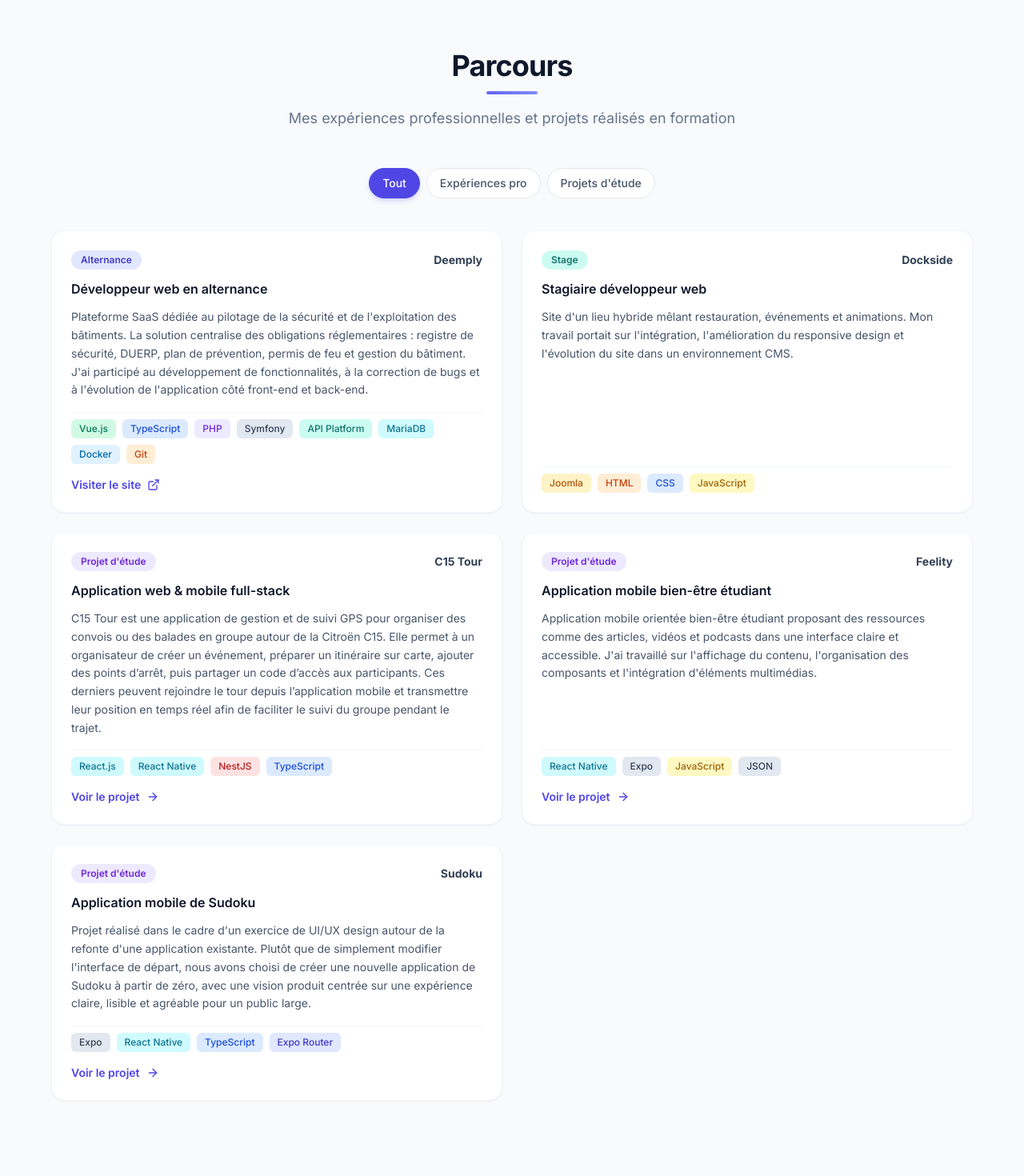
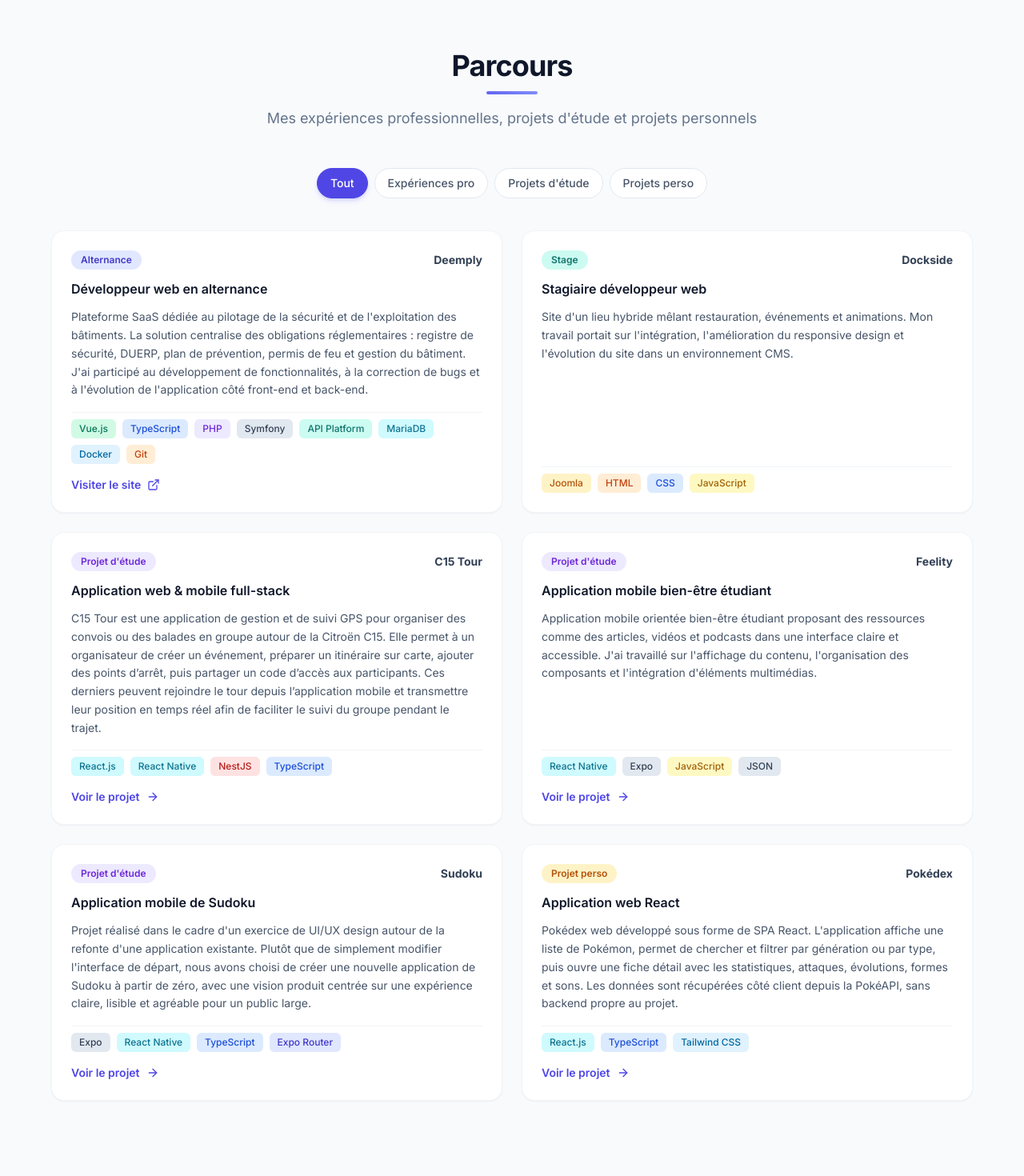
Before and after one commit to MaximeKiniffo/maxime-portfolio, a Vue app: page / in a window 1280 px wide. Shown: the part 2540-4010 px from the top of the page at 80% size. Built offline with nearby package versions, Linux system fonts and the light colour scheme.

Commit message:
add: personal projects filter and Pokédex project with type-based badge styling

```diff
--- a/src/components/sections/ExperienceSection.vue
+++ b/src/components/sections/ExperienceSection.vue
@@ -1,7 +1,7 @@
 <template>
   <section id="experience" class="section-padding bg-slate-50 dark:bg-slate-800/30">
     <div ref="sectionEl" class="container-max">
-      <SectionTitle subtitle="Mes expériences professionnelles et projets réalisés en formation">
+      <SectionTitle subtitle="Mes expériences professionnelles, projets d'étude et projets personnels">
         Parcours
       </SectionTitle>
 
@@ -9,7 +9,7 @@
       <div
         class="flex flex-wrap gap-2 mb-10 justify-center"
         role="tablist"
-        aria-label="Filtrer par type d'expérience"
+        aria-label="Filtrer le parcours"
       >
         <button
           v-for="f in filters"
@@ -114,7 +114,7 @@
   import { techClass } from '@/data/techStyles'
   import { safeExternalHref } from '@/utils/safeUrl'
 
-  type Filter = 'all' | 'pro' | 'study'
+  type Filter = 'all' | 'pro' | 'study' | 'personal'
 
   const sectionEl = ref<HTMLElement | null>(null)
   useSingleScrollAnimation(sectionEl)
@@ -125,13 +125,18 @@
     { key: 'all', label: 'Tout' },
     { key: 'pro', label: 'Expériences pro' },
     { key: 'study', label: "Projets d'étude" },
+    { key: 'personal', label: 'Projets perso' },
   ]
 
   const filtered = computed(() => {
     if (activeFilter.value === 'pro')
-      return experiences.filter((experience) => experience.type !== 'study')
+      return experiences.filter((experience) =>
+        ['alternance', 'stage'].includes(experience.type)
+      )
     if (activeFilter.value === 'study')
       return experiences.filter((experience) => experience.type === 'study')
+    if (activeFilter.value === 'personal')
+      return experiences.filter((experience) => experience.type === 'personal')
     return experiences
   })
 
@@ -139,12 +144,14 @@
     alternance: 'bg-primary-100 text-primary-700 dark:bg-primary-900/30 dark:text-primary-400',
     stage: 'bg-teal-100 text-teal-700 dark:bg-teal-900/30 dark:text-teal-400',
     study: 'bg-violet-100 text-violet-700 dark:bg-violet-900/30 dark:text-violet-400',
+    personal: 'bg-amber-100 text-amber-700 dark:bg-amber-900/30 dark:text-amber-400',
   }
 
   const typeLabel: Record<Experience['type'], string> = {
     alternance: 'Alternance',
     stage: 'Stage',
     study: "Projet d'étude",
+    personal: 'Projet perso',
   }
 
   function hasExperienceTarget(experience: Experience): boolean {
--- a/src/data/experiences.ts
+++ b/src/data/experiences.ts
@@ -8,7 +8,7 @@ export interface Experience {
   id: string
   company: string
   title: string
-  type: 'alternance' | 'stage' | 'study'
+  type: 'alternance' | 'stage' | 'study' | 'personal'
   description: string
   stack: string[]
   websiteUrl?: string
@@ -85,4 +85,20 @@ export const experiences: Experience[] = [
       "Construction d'une application mobile multiplateforme avec Expo, React Native, TypeScript et Expo Router",
     ],
   },
+  {
+    id: 'pokedex',
+    company: 'Pokédex',
+    title: 'Application web React',
+    type: 'personal',
+    description:
+      "Pokédex web développé sous forme de SPA React. L'application affiche une liste de Pokémon, permet de chercher et filtrer par génération ou par type, puis ouvre une fiche détail avec les statistiques, attaques, évolutions, formes et sons. Les données sont récupérées côté client depuis la PokéAPI, sans backend propre au projet.",
+    stack: ['React.js', 'TypeScript', 'Tailwind CSS'],
+    projectPage: true,
+    projectUrl: 'https://pokedex-react-maxime-kiniffo.netlify.app/',
+    projectHighlights: [
+      'Recherche et filtres par génération et par type',
+      'Fiches détail avec statistiques, attaques, évolutions, formes et sons',
+      'Récupération et cache des données PokéAPI côté client avec React Query',
+    ],
+  },
 ]
--- a/src/data/techStyles.ts
+++ b/src/data/techStyles.ts
@@ -13,6 +13,7 @@ const techColor: Record<string, string> = {
   JavaScript: 'bg-yellow-100 text-yellow-700 dark:bg-yellow-900/30 dark:text-yellow-500',
   'React Native': 'bg-cyan-100 text-cyan-700 dark:bg-cyan-900/30 dark:text-cyan-400',
   'React.js': 'bg-cyan-100 text-cyan-700 dark:bg-cyan-900/30 dark:text-cyan-400',
+  'Tailwind CSS': 'bg-sky-100 text-sky-700 dark:bg-sky-900/30 dark:text-sky-400',
   NestJS: 'bg-red-100 text-red-700 dark:bg-red-900/30 dark:text-red-400',
   Expo: 'bg-slate-200 text-slate-700 dark:bg-slate-700 dark:text-slate-300',
   'Expo Router': 'bg-indigo-100 text-indigo-700 dark:bg-indigo-900/30 dark:text-indigo-400',
--- a/src/views/ProjectDetailView.vue
+++ b/src/views/ProjectDetailView.vue
@@ -13,7 +13,10 @@
         <div class="space-y-8">
           <div>
             <span
-              class="inline-flex mb-4 text-xs font-semibold px-3 py-1 rounded-full bg-violet-100 text-violet-700 dark:bg-violet-900/30 dark:text-violet-400"
+              :class="[
+                'inline-flex mb-4 text-xs font-semibold px-3 py-1 rounded-full',
+                projectTypeBadgeClass,
+              ]"
             >
               {{ projectTypeLabel }}
             </span>
@@ -62,7 +65,7 @@
   import ProjectHighlights from '@/components/projects/ProjectHighlights.vue'
   import ProjectInfoAside from '@/components/projects/ProjectInfoAside.vue'
   import BaseButton from '@/components/ui/BaseButton.vue'
-  import { experiences } from '@/data/experiences'
+  import { experiences, type Experience } from '@/data/experiences'
 
   const route = useRoute()
   const router = useRouter()
@@ -78,10 +81,33 @@
 
   const projectImages = computed(() => project.value?.projectImages ?? [])
 
+  const projectTypeMeta: Record<Experience['type'], { label: string; className: string }> = {
+    alternance: {
+      label: 'Alternance',
+      className: 'bg-primary-100 text-primary-700 dark:bg-primary-900/30 dark:text-primary-400',
+    },
+    stage: {
+      label: 'Stage',
+      className: 'bg-teal-100 text-teal-700 dark:bg-teal-900/30 dark:text-teal-400',
+    },
+    study: {
+      label: "Projet d'étude",
+      className: 'bg-violet-100 text-violet-700 dark:bg-violet-900/30 dark:text-violet-400',
+    },
+    personal: {
+      label: 'Projet perso',
+      className: 'bg-amber-100 text-amber-700 dark:bg-amber-900/30 dark:text-amber-400',
+    },
+  }
+
   const projectTypeLabel = computed(() => {
     if (!project.value) return ''
-    if (project.value.type === 'study') return "Projet d'étude"
-    return 'Projet'
+    return projectTypeMeta[project.value.type].label
+  })
+
+  const projectTypeBadgeClass = computed(() => {
+    if (!project.value) return ''
+    return projectTypeMeta[project.value.type].className
   })
 
   function goToExperienceSection() {
```
